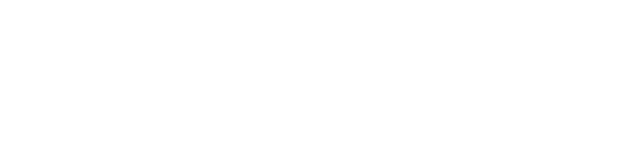
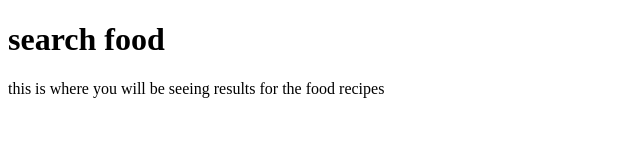
Before and after one commit to ricky-rosay/p01-meal-match, a plain HTML site: page index.html in a window 1280 px wide. Shown: the whole page, without its empty margins (0-640 px from the left). Drawn offline with Linux system fonts and the light colour scheme.

Commit message:
adding box for food search

```diff
--- a/index.html
+++ b/index.html
@@ -7,6 +7,9 @@
     <title>Meal Match</title>
 </head>
 <body>
-
+    <div>
+        <h1>search food</h1>
+        <p>this is where you will be seeing results for the food recipes</p>
+    </div>
 </body>
 </html>
```
